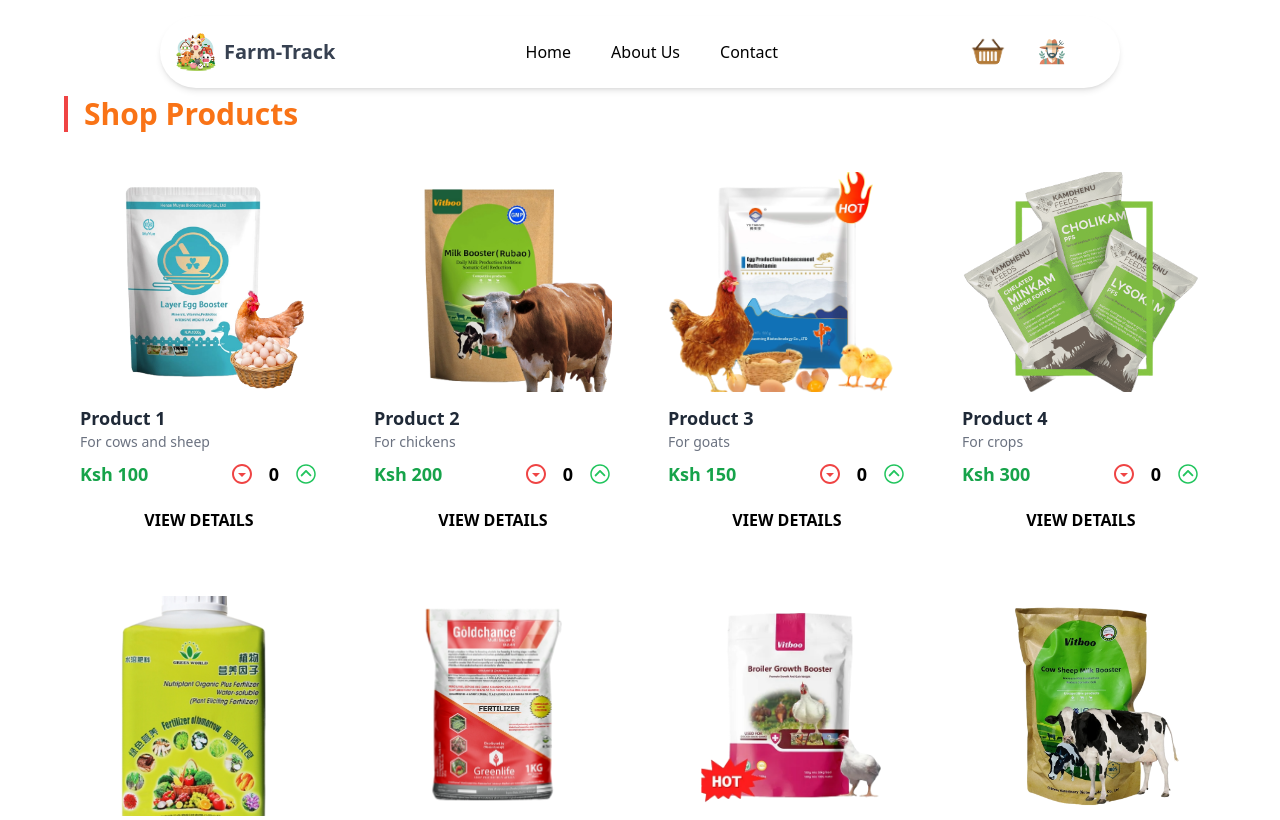
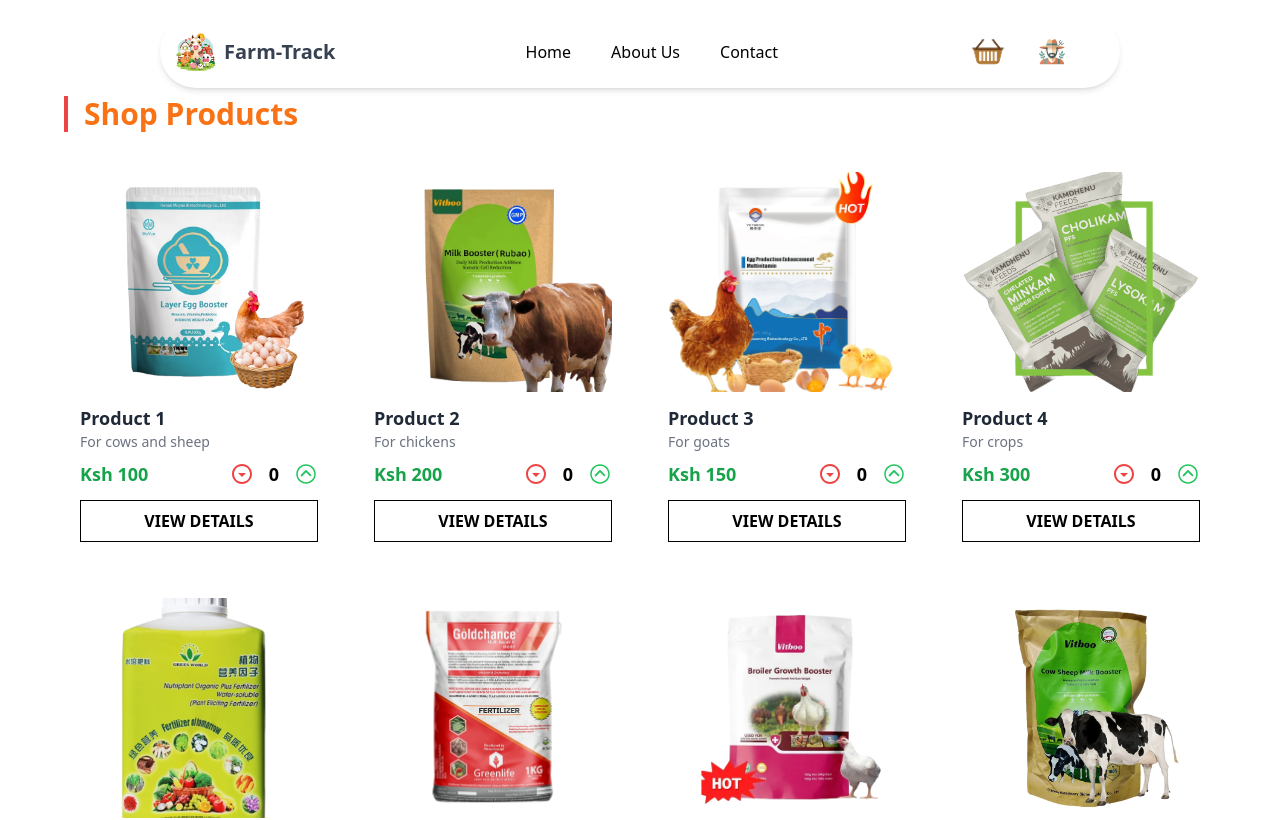
Before and after one commit to J-Bagonza/Farm-track, a React (Vite) app: page /shop in a window 1280 px wide. Shown: the top 820 px of the page. Built offline with nearby package versions, Linux system fonts and the light colour scheme.

Commit message:
minor changes

```diff
--- a/src/pages/ShoppingPage.jsx
+++ b/src/pages/ShoppingPage.jsx
@@ -54,7 +54,7 @@
                   />
                 </div>
               </div>
-              <button className="mt-3 w-full text-black py-2 text-center font-semibold uppercase hover:bg-black hover:text-white transition">
+              <button className="mt-3 w-full border border-black text-black py-2 text-center font-semibold uppercase hover:bg-black hover:text-white transition">
                 View Details
               </button>
             </div>
```
